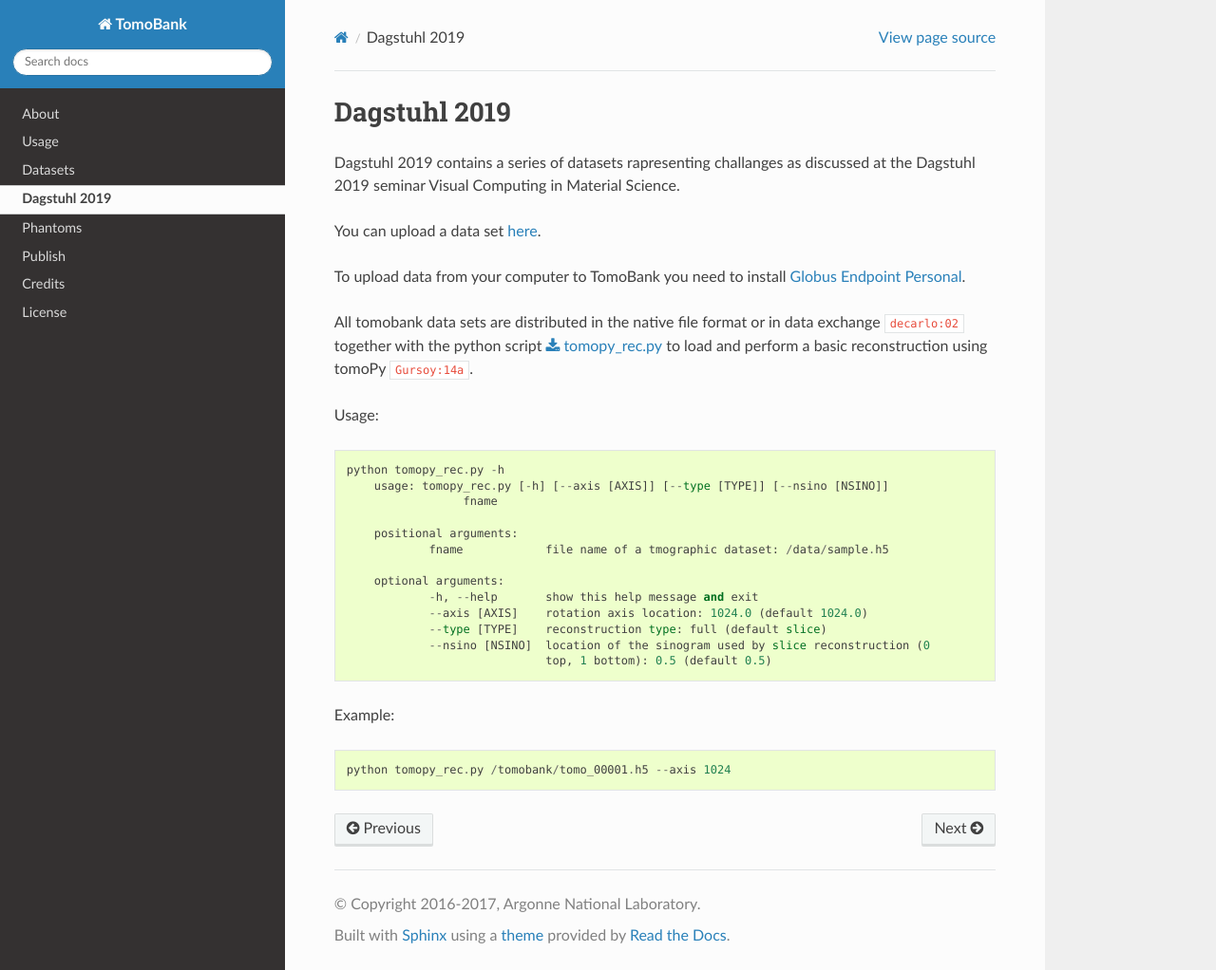
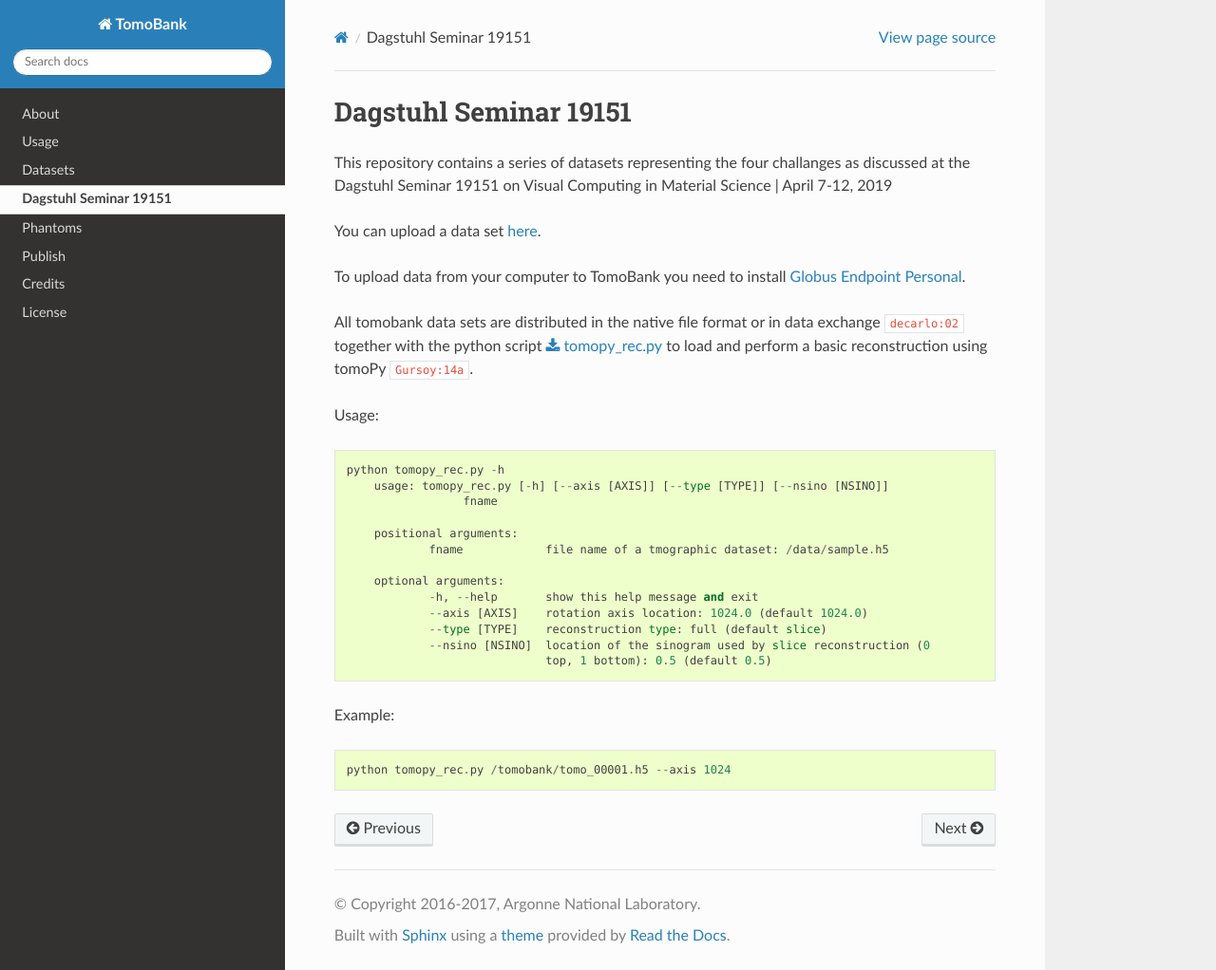
Before and after one commit to tomography/tomobank, a Sphinx documentation site: the page built from docs/source/dagstuhl.rst, in a window 1280 px wide and 1022 px high. Shown: the whole window at 95% size. Built offline with Sphinx 7.4.7 and the Read the Docs theme 2.0.0, drawn with Linux system fonts in a browser that asks for light colours; cross-references to code outside the pages are shown as plain code.

Commit message:
Update dagstuhl.rst

```diff
--- a/docs/source/dagstuhl.rst
+++ b/docs/source/dagstuhl.rst
@@ -1,9 +1,8 @@
-Dagstuhl 2019
-=============
+Dagstuhl Seminar 19151
+======================
 
-Dagstuhl 2019 contains a series of datasets rapresenting challanges as discussed at the Dagstuhl 2019 seminar
-Visual Computing in Material Science.
-
+This repository contains a series of datasets representing the four challanges as discussed at the Dagstuhl Seminar 19151 on
+Visual Computing in Material Science | April 7-12, 2019
 
 You can upload a data set `here <https://app.globus.org/file-manager?origin_id=e133a81a-6d04-11e5-ba46-22000b92c6ec&origin_path=%2Fupload%2Fdagstuhl_2019%2F>`_.
 
```
